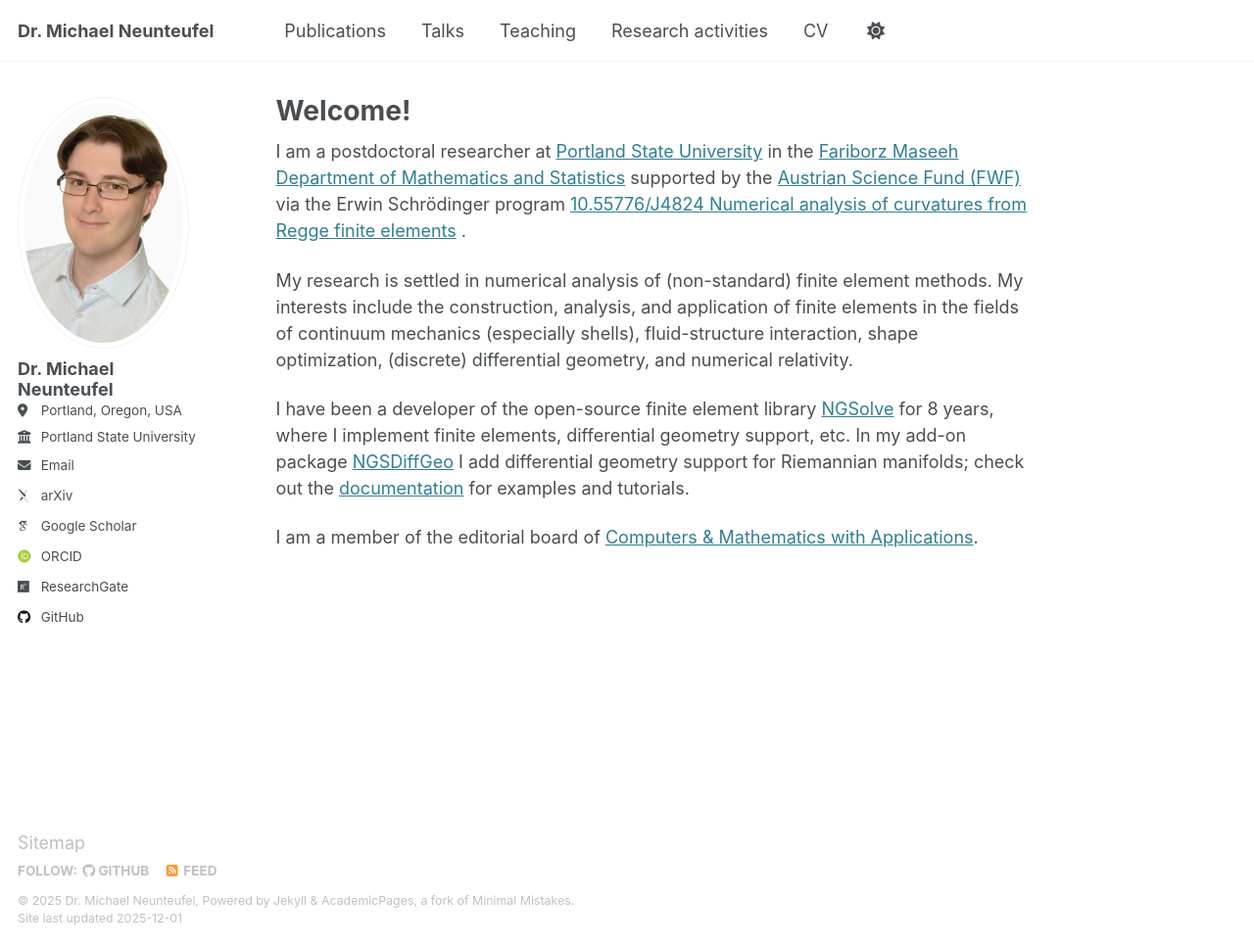
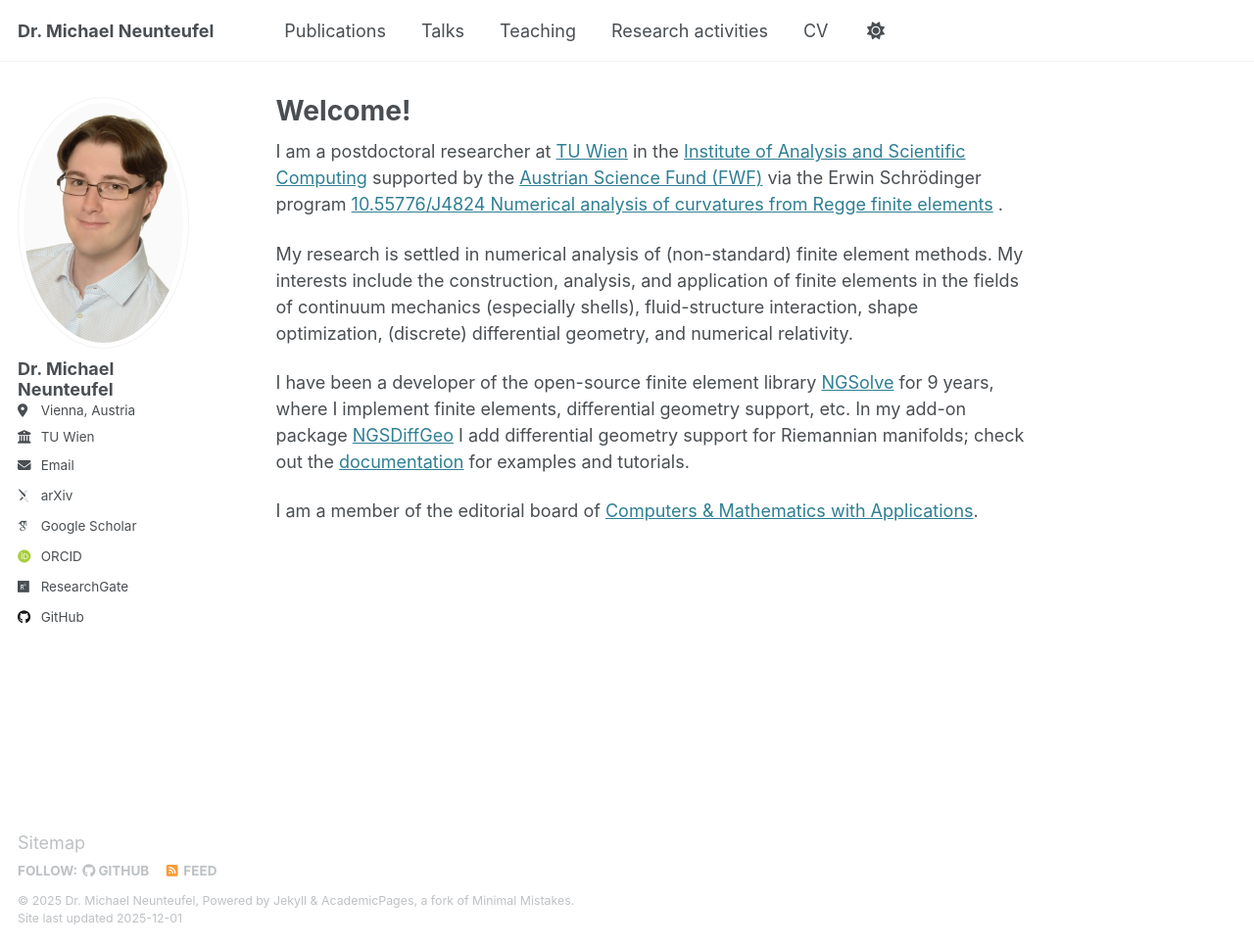
Before and after one commit to MichaelNeunteufel/michaelneunteufel.github.io, a Jekyll site: the page built from _pages/about.md, in a window 1280 px wide and 966 px high. Shown: the whole window at 98% size. Built offline with Jekyll 4.4.1, drawn with Linux system fonts in a browser that asks for light colours; some web fonts are replaced.

Commit message:
update affiliation

```diff
--- a/_config.yml
+++ b/_config.yml
@@ -26,10 +26,10 @@ author:
   name             : "Dr. Michael Neunteufel"
   pronouns         : # example: "she/her"
   bio              : #"Short biography for the left-hand sidebar"
-  location         : "Portland, Oregon, USA"
-  employer         : "Portland State University"
+  location         : "Vienna, Austria"
+  employer         : "TU Wien"
   uri              : # URL
-  email            : "mneunteu@pdx.edu"
+  email            : "michael.neunteufel@tuwien.ac.at"
 
   # Academic websites
   arxiv            : "https://arxiv.org/search/?searchtype=author&query=Neunteufel%2C+M"
--- a/_pages/about.md
+++ b/_pages/about.md
@@ -7,11 +7,11 @@ redirect_from:
   - /about.html
 ---
 
-I am a postdoctoral researcher at [Portland State University](https://www.pdx.edu) in the [Fariborz Maseeh Department of Mathematics and Statistics](https://www.pdx.edu/math/) supported by the [Austrian Science Fund (FWF)](https://www.fwf.ac.at/en/) via the Erwin Schrödinger program [10.55776/J4824 Numerical analysis of curvatures from Regge finite elements](https://www.fwf.ac.at/en/research-radar/10.55776/J4824) .
+I am a postdoctoral researcher at [TU Wien](https://www.tuwien.at/en/) in the [Institute of Analysis and Scientific Computing](https://www.tuwien.at/en/mg/asc) supported by the [Austrian Science Fund (FWF)](https://www.fwf.ac.at/en/) via the Erwin Schrödinger program [10.55776/J4824 Numerical analysis of curvatures from Regge finite elements](https://www.fwf.ac.at/en/research-radar/10.55776/J4824) .
 
 My research is settled in numerical analysis of (non-standard) finite element methods. My interests include the construction, analysis, and application of finite elements in the fields of continuum mechanics (especially shells), fluid-structure interaction, shape optimization, (discrete) differential geometry, and numerical relativity.
 
-I have been a developer of the open-source finite element library [NGSolve](http://www.ngsolve.org) for 8 years, where I implement finite elements, differential geometry support, etc. In my add-on package [NGSDiffGeo](https://github.com/MichaelNeunteufel/NGSDiffGeo) I add differential geometry support for Riemannian manifolds; check out the  [documentation](https://michaelneunteufel.github.io/NGSDiffGeo/) for examples and tutorials.
+I have been a developer of the open-source finite element library [NGSolve](http://www.ngsolve.org) for 9 years, where I implement finite elements, differential geometry support, etc. In my add-on package [NGSDiffGeo](https://github.com/MichaelNeunteufel/NGSDiffGeo) I add differential geometry support for Riemannian manifolds; check out the  [documentation](https://michaelneunteufel.github.io/NGSDiffGeo/) for examples and tutorials.
 
 I am a member of the editorial board of [Computers & Mathematics with Applications](https://www.sciencedirect.com/journal/computers-and-mathematics-with-applications).
 
```
